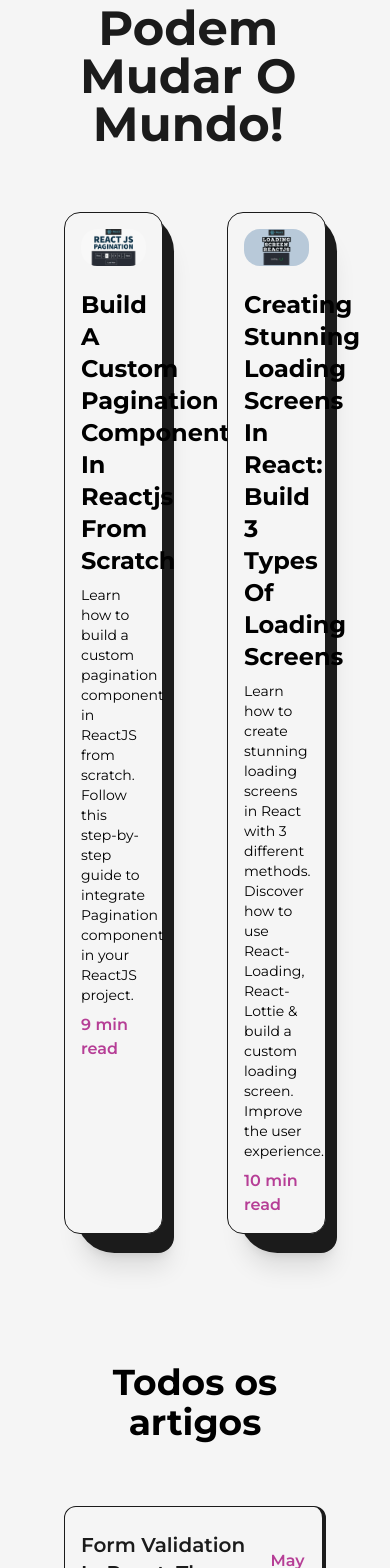
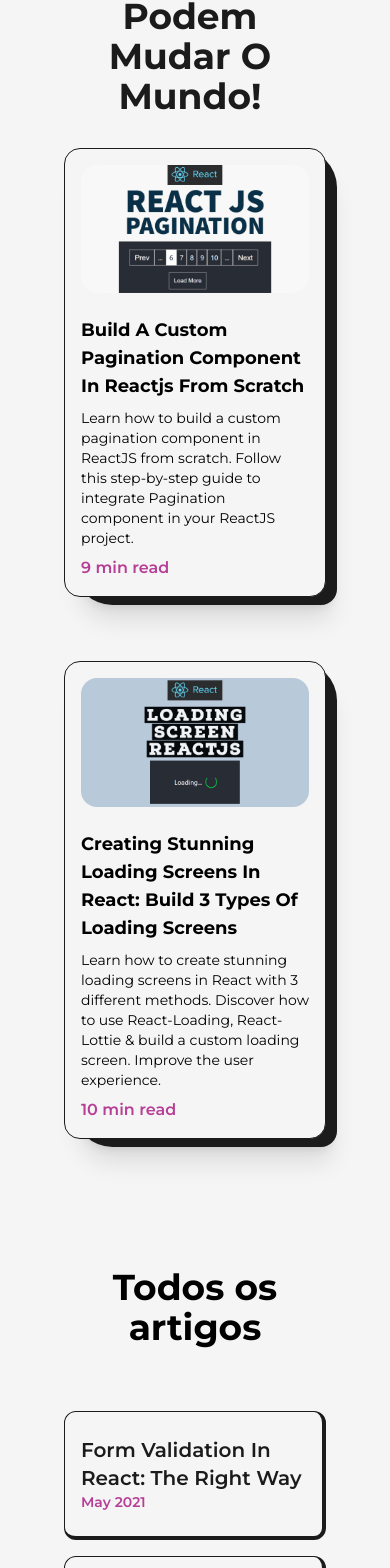
Before and after one commit to ederusena/NewPortifolioReact, a Next.js app: page /articles in a window 390 px wide. Shown: the part 198-1766 px from the top of the page. Built offline with nearby package versions, Linux system fonts and the light colour scheme.

Commit message:
Update image and text styles in articles.js

```diff
--- a/src/pages/articles.js
+++ b/src/pages/articles.js
@@ -53,7 +53,7 @@
         ref={imgRef}
         src={img}
         alt={title}
-        className="absolute z-10 hidden h-auto w-96 rounded-2xl"
+        className="absolute z-10 hidden h-auto sm:w-[30vw] w-[20vw] rounded-2xl"
         priority
         sizes="(max-width: 768px) 100vw, (max-width: 1200px) 50vw, 50vw"
       />
@@ -82,7 +82,7 @@
       </Link>
 
       <Link href={link} target="_blank">
-        <h2 className="my-2 mt-4 text-2xl font-bold capitalize hover:underline">
+        <h2 className="my-2 mt-4 text-2xl font-bold capitalize hover:underline xs:text-lg">
           {title}
         </h2>
       </Link>
@@ -101,10 +101,10 @@
       initial={{ y: 200 }}
       viewport={{ once: true }}
       whileInView={{ y: 0, transition: { duration: 0.5, ease: 'easeInOut' } }}
-      className="relative flex items-center justify-between w-full p-4 py-6 my-4 border border-b-4 border-r-4 border-solid rounded-xl bg-light dark:bg-dark text-dark dark:text-light first:mt-0 border-dark dark:border-light"
+      className="relative flex items-center justify-between w-full p-4 py-6 my-4 border border-b-4 border-r-4 border-solid rounded-xl bg-light dark:bg-dark text-dark dark:text-light first:mt-0 border-dark dark:border-light sm:flex-col"
     >
       <MovingImg img={img} title={title} link={link} />
-      <span className="pl-4 font-semibold text-primary dark:text-primaryDark">
+      <span className="pl-4 font-semibold text-primary dark:text-primaryDark sm:self-start sm:pl-0 xs:text-sm">
         {date}
       </span>
     </motion.li>
@@ -123,9 +123,9 @@
         <Layout className="pt-16">
           <AnimatedText
             text="Palavras podem mudar o mundo!"
-            className="mb-16"
+            className="mb-16 lg:!text-7xl sm:mb-8 sm:!text-6xl xs:!text-4xl"
           />
-          <ul className="grid grid-cols-2 gap-16">
+          <ul className="grid grid-cols-2 gap-16 md:grid-cols-1 md:gap-y-16">
             <FeaturedArticle
               title="Build A Custom Pagination Component In Reactjs From Scratch"
               summary="Learn how to build a custom pagination component in ReactJS from scratch.
```
